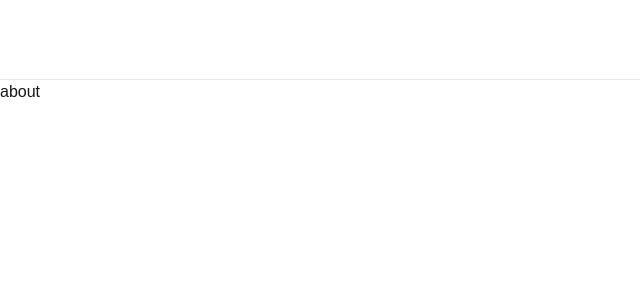
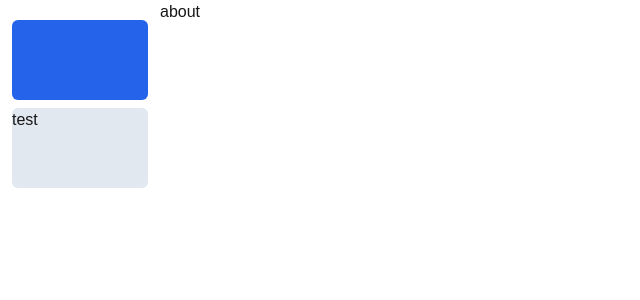
Before and after one commit to choss001/share_media, a Next.js app: page /about in a window 1280 px wide. Shown: the top 300 px of the page, without its empty margins (0-640 px from the left). Built offline with nearby package versions, Linux system fonts and the light colour scheme.

Commit message:
make nav

```diff
--- /dev/null
+++ b/src/app/components/navigation/header-mobile.tsx/index.tsx
@@ -0,0 +1,10 @@
+import Link from "next/link";
+
+
+const Header = () => {
+    return(
+        <div>Header mobile</div>
+    )
+
+}
+export default Header;
--- /dev/null
+++ b/src/app/components/navigation/header/index.tsx
@@ -0,0 +1,15 @@
+'use clinet';
+import Logo from "./Logo";
+import React from "react";
+import Link from "next/link";
+import { useSelectedLayoutSegment } from "next/navigation";
+import Button from "./Button";
+
+
+const Header = () => {
+    return(
+        <div>Header</div>
+    )
+
+}
+export default Header;
--- a/src/app/components/navigation/index.tsx
+++ b/src/app/components/navigation/index.tsx
@@ -1,6 +1,6 @@
 "use client";
 import { useState } from "react";
-import Navbar from "./navbar";
+import Navbar from "./header";
 import Sidebar from "./sidebar";
 
 const Navigation = () => {
--- a/src/app/components/navigation/navbar/index.tsx
+++ /dev/null
@@ -1,41 +0,0 @@
-import Logo from "./Logo";
-import Link from "next/link";
-import Button from "./Button";
-
-const Navbar = () =>{
-    return (
-        <>
-            <div className="px-3 w-full h-20 sticky top-0 border-slate-200 border-solid border-b-[1px]">
-                <div className="container mx-auto px-4 h-full">
-                    <div className="flex justify-between items-center h-full">
-                        <Logo />
-                        <ul className="hidden md:flex gap-x-6 text-white">
-                            <li>
-                                <Link href="/about">
-                                    <p>About Us</p>
-                                </Link>
-                            </li>
-                            <li>
-                                <Link href="/services">
-                                    <p>Services</p>
-                                </Link>
-                            </li>
-                            <li>
-                                <Link href="/contacts">
-                                    <p>Contacts</p>
-                                </Link>
-                            </li>
-                            <li>
-                                <Link href="/media">
-                                    <p>Media</p>
-                                </Link>
-                            </li>
-                        </ul>
-                        <Button />
-                    </div>
-                </div>
-            </div>
-        </>
-    );
-}
-export default Navbar;
--- a/src/app/components/navigation/sidebar/index.tsx
+++ b/src/app/components/navigation/sidebar/index.tsx
@@ -1,45 +1,18 @@
 import Link from "next/link";
 
-const Sidebar = ({
-  isOpen,
-  toggle,
-}: {
-  isOpen: boolean;
-  toggle: () => void;
-}): JSX.Element => {
+
+export default function sideNav(){
   return (
     <>
-      <div
-        className="sidebar-container fixed w-full h-full overflow-hidden justify-center bg-white grid pt-[120px] left-0 z-10"
-        style={{
-          opacity: `${isOpen ? "1" : "0"}`,
-          top: ` ${isOpen ? "0" : "-100%"}`,
-        }}
-      >
-        <button className="absolute right-0 p-5" onClick={toggle}>
-        {/* Close icon */}
-          <svg xmlns="http://www.w3.org/2000/svg" width="48" height="48" viewBox="0 0 24 24">
-            <path
-              fill="currentColor"
-              d="M19 6.41L17.59 5L12 10.59L6.41 5L5 6.41L10.59 12L5 17.59L6.41 19L12 13.41L17.59 19L19 17.59L13.41 12L19 6.41Z"
-            />
-          </svg>
-        </button>
+      <div className="flex h-full flex-col px-3 py-5 bg-white">
+        <Link
+          className="mb-2 w-full h-20 items-end rounded-md bg-blue-600 -p4"
+          href="/services"
+          />
+        <div className="w-full bg-slate-200 h-20 rounded-md"> test</div>
+      </div>
 
-        <ul className="sidebar-nav text-center leading-relaxed text-xl">
-          <li>
-            <Link href="/about" onClick={toggle}><p>About Us</p></Link>
-          </li>
-          <li>
-            <Link href="/services" onClick={toggle}><p>Services</p></Link>
-          </li>
-          <li>
-            <Link href="/contacts" onClick={toggle}><p>Contacts</p></Link>
-          </li>
-        </ul>
-      </div>
+
     </>
-  );
-};
-
-export default Sidebar;
+  )
+}
--- a/src/app/dashboard/page.tsx
+++ b/src/app/dashboard/page.tsx
@@ -1,4 +1,4 @@
-import Navbar from '@/app/components/navigation/navbar/index';
+import Navbar from '@/app/components/navigation/header/index';
 
 export default function Page(){
     return (
--- a/src/app/layout.tsx
+++ b/src/app/layout.tsx
@@ -1,7 +1,8 @@
 import type { Metadata } from "next";
 import localFont from "next/font/local";
 import "./globals.css";
-import Navigation from "./components/navigation/navbar";
+import Header from "./components/navigation/header";
+import HeaderMobile from "./components/navigation/header-mobile.tsx";
 import SideNav from "./components/navigation/sidebar";
 
 const geistSans = localFont({
@@ -30,9 +31,12 @@ export default function RootLayout({
       <body
         className={`${geistSans.variable} ${geistMono.variable} antialiased`}
       >
-        <Navigation />
-        <SideNav/>
-        {children}
+        <div className="flex h-screen">
+          <div className="w-40">
+            <SideNav/>
+          </div>
+          {children}
+        </div>
       </body>
     </html>
   );
```
Also changed, not shown: src/app/components/navigation/header/Button.tsx (renamed from src/app/components/navigation/navbar/Button.tsx), src/app/components/navigation/header/Logo.tsx (renamed from src/app/components/navigation/navbar/Logo.tsx).
